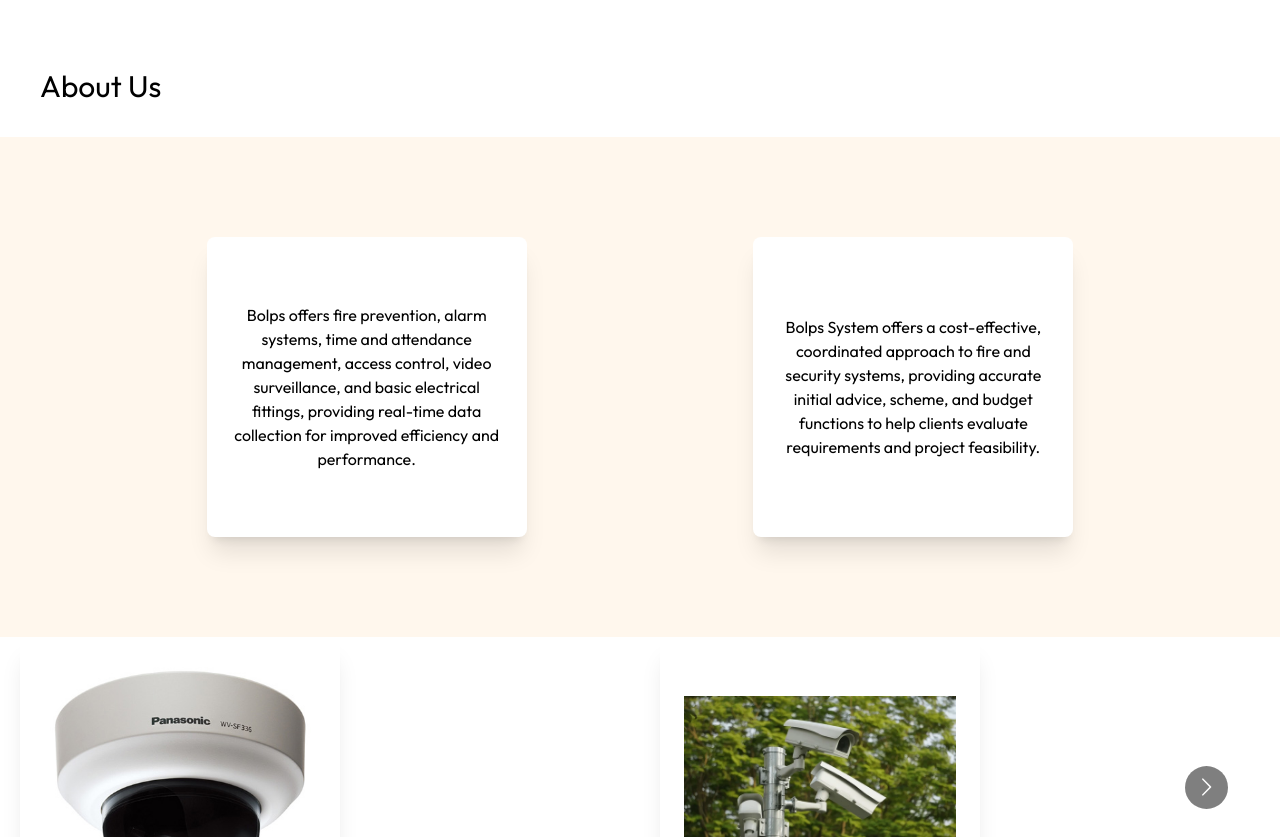
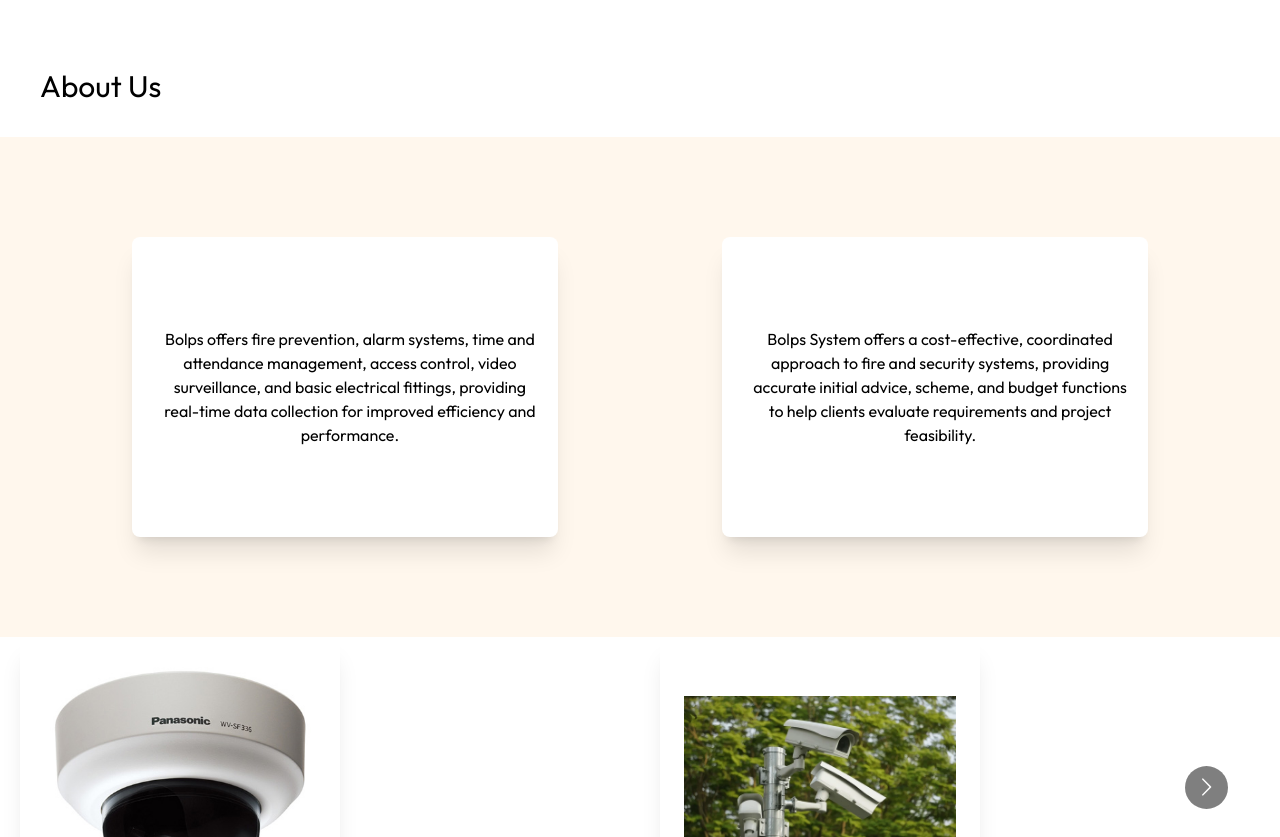
Before and after one commit to David-s197/Bolps-website, a React (Vite) app in the folder client/my-react-app/: page / in a window 1280 px wide. Shown: the part 760-1597 px from the top of the page. Built offline with nearby package versions, Linux system fonts and the light colour scheme.

Commit message:
css-fix2

```diff
--- a/client/my-react-app/src/index.css
+++ b/client/my-react-app/src/index.css
@@ -14,9 +14,7 @@
 }
 @layer components {
 
-.cardText{
-  @apply pr-[20px] pl-[30px] text-center
-}
+
 
   nav{
     @apply bg-white w-full  justify-between items-center z-10 flex flex-row fixed top-0 left-0
@@ -64,11 +62,15 @@ hero-txt p {
 }
 
 .card{
-    @apply  mt-5 mb-5 justify-self-center justify-evenly md:mr-[20px] md:ml-[20px] rounded-lg shadow-xl md:px-6 md:py-8 flex h-[200px] md:h-[300px] w-1/2 md:w-1/4 overflow-hidden items-center bg-white
+    @apply  mt-5 mb-5 justify-self-center justify-evenly sm:mr-[20px] sm:ml-[20px] rounded-lg shadow-xl  flex max-sm:h-[200px] sm:h-[250px] md:h-[300px] w-1/2 sm:w-1/2 md:w-1/3 lg:w-1/3 overflow-hidden items-center bg-white
   }
 
+.cardText{
+  @apply pr-[20px] pl-[30px] text-center md:text-base text-[13px]
+}
+
 .cardholder{
-  @apply  max-sm:columns-1 max-sm:gap-3 md:flex md:items-center md:justify-evenly w-screen md:h-[500px] h-[600px]
+  @apply  columns-1 gap-3 sm:flex sm:items-center sm:justify-evenly w-screen sm:h-[500px] h-[600px]
 }
 
 .carousel{
```
